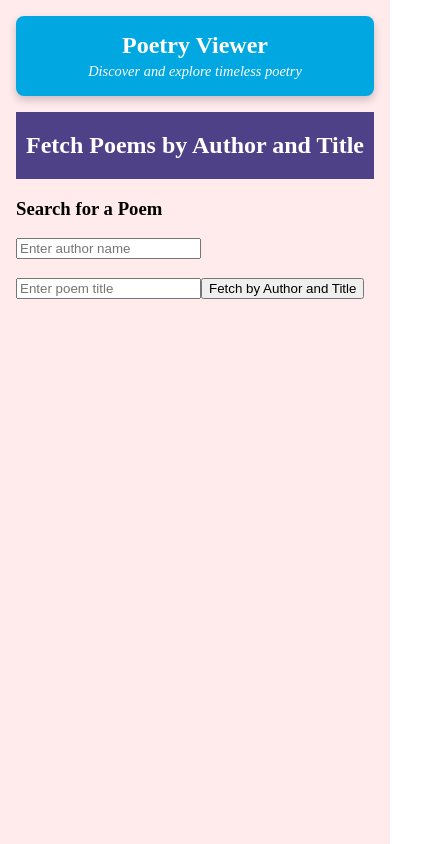
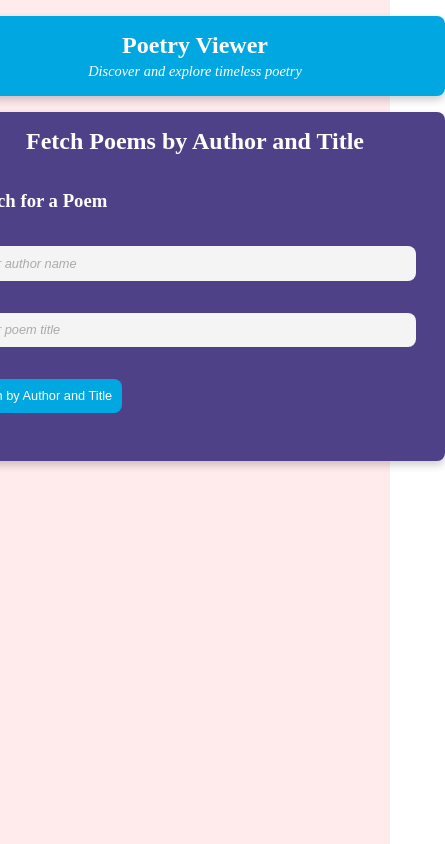
Before and after one commit to krystin987/stunning-spoon, an Angular app: page / in a window 390 px wide. Shown: the whole page, 445 px wide, since content can reach past the window. Built offline with nearby package versions, Linux system fonts and the light colour scheme.

Commit message:
refine search to return only one title instead of a list, adjust css to behave more better

```diff
--- a/angular.json
+++ b/angular.json
@@ -92,11 +92,23 @@
         },
         "deploy": {
           "builder": "angular-cli-ghpages:deploy"
+        },
+        "lint": {
+          "builder": "@angular-eslint/builder:lint",
+          "options": {
+            "lintFilePatterns": [
+              "src/**/*.ts",
+              "src/**/*.html"
+            ]
+          }
         }
       }
     }
   },
   "cli": {
-    "analytics": "c7619799-88d1-4e3a-a356-e6762228d6a3"
+    "analytics": "c7619799-88d1-4e3a-a356-e6762228d6a3",
+    "schematicCollections": [
+      "@angular-eslint/schematics"
+    ]
   }
 }
--- a/src/app/poetry/poetry.component.css
+++ b/src/app/poetry/poetry.component.css
@@ -1,129 +1,76 @@
-div.poetry-component-div {
-  width: 600px;
-  /*max-width: 600px; !* Optional: Limit content width *!*/
-  background: #4E4187; /* Optional: Set a background color for the content */
-  border-radius: 8px; /* Optional: Rounded corners */
-  box-shadow: 0 4px 8px rgba(0, 0, 0, 0.2); /* Optional: Add a shadow */
-  padding: 2rem; /* Optional: Add padding inside the content */
+.poetry-component {
+  display: flex;
+  flex-direction: column;
+  background: #4E4187;
+  border-radius: 8px;
+  box-shadow: 0 4px 8px rgba(0, 0, 0, 0.2);
+  padding: 2rem;
+  margin: auto;
+  color: white;
+  width: 100%;
+  max-width: 800px;
+  min-width: 500px;
+  box-sizing: border-box;
+  overflow: hidden;
+  transition: width 0.3s ease;
 }
 
-h2 {
-  width: 100%;
+/* Header */
+header h2 {
+  text-align: center;
+  margin: 0;
+  font-size: 1.5rem;
 }
 
-h3, h4 {
-  text-align: center;
+/*input & button */
+input[type="text"], button {
+  padding: 0.8rem;
+  font-size: 1rem;
+  border-radius: 8px;
+  margin: 1rem 0;
 }
 
-h3 {
-  color: #00A7E1; /* Style for author name */
-  font-weight: bold;
+input[type="text"] {
+  border: none;
+  width: calc(100% - 2rem);
+  background: #f4f4f4;
+  color: #333;
 }
 
-h4 {
-  color: #555; /* Style for poem title */
-  font-style: italic;
+input[type="text"]:focus {
+  outline: 2px solid #1a5d87;
 }
 
-input {
-  margin-bottom: .2rem;
-}
-
-p {
-  color: #333; /* Style for poem text */
-  line-height: 1.6;
-  font-size: 1.1em;
-  margin: 0;
-  padding: 0;
-}
-
-.poetry-header {
-  display: flex;
-  justify-content: space-between;
-  align-items: center;
-  text-align: center;
-  /*position: sticky; !* Keeps the header fixed at the top of the container *!*/
-  top: 0;
-  z-index: 10;
-  color: #ffffff;
-  background-color: #4E4187;
-}
-
-.input-container {
-  display: flex;
-  flex-direction: column;
-  align-items: center;
-  margin: auto;
-  /*width: auto;*/
-}
-
-.input-container button {
-  padding: 0.8rem;
-  font-size: 1rem;
-  background-color: #00A7E1;
-  color: white;
-  border: none;
-  border-radius: 8px;
-  cursor: pointer;
-  transition: background-color 0.3s ease;
-}
-
-.input-container button:hover {
-  background-color: #1a5d87; /* Darker shade on hover */
-}
-
-
-/* Search box styling */
-.input-container input[type="text"] {
-  padding: 0.8rem; /* Add padding inside the input */
-  border-radius: 8px; /* Rounded corners */
-  font-size: 1rem;
-  margin-left: 1rem; /* Space between the title and input */
-  width: 60%; /* Adjust width as necessary */
-  background-color: #f4f4f4; /* Light background */
-  color: #333; /* Text color */
-  outline: none; /* Removes the default outline */
-  transition: border-color 0.3s ease; /* Smooth transition on focus */
-}
-
-/* Change border color on focus */
-.input-container input[type="text"]:focus {
-  border-color: #1a5d87; /* Darker border on focus */
-  background-color: white; /* Make background white when focused */
-}
-
-.input-container input[type="text"]::placeholder {
+input[type="text"]::placeholder {
   color: #aaa; /* Lighter color for placeholder */
   font-style: italic; /* Make placeholder italic */
 }
 
-.input-container input, button {
-  margin-top: 1rem;
+button {
+  background-color: #00A7E1;
+  color: white;
+  border: none;
+  cursor: pointer;
+  transition: background-color 0.3s ease;
+}
+button:hover {
+  background-color: #1a5d87;
 }
 
-.poetry-content {
-  flex: 1; /* Fills the remaining space below the header */
-  overflow-y: auto; /* Enables vertical scrolling */
-  padding: 1rem;
-  margin-top: 1rem;
-  background-color: #f9f9f9; /* Light background for content */
-  color: #333; /* Content text color */
-  line-height: 1.6;
-  border-radius: 8px; /* Optional: Rounded corners */
-  box-shadow: 0 4px 8px rgba(0, 0, 0, 0.2); /* Optional: Add a shadow */
+/*sections*/
+
+section {
+  margin: 1rem 0;
 }
 
-.poem-text {
-  color: #FFEAEC;
-  font-size: 1.1rem;
-  line-height: 1.6;
-  text-align: justify;
+.error-message {
+  color: red;
 }
 
 .poem-line {
   margin: 0.5rem 0;
   position: relative;
-  padding-bottom: 1rem; /* Space for the decoration */
+  padding-bottom: 1rem;
 }
 
 .selection-view ul {
@@ -132,29 +79,41 @@ p {
 }
 
 .selection-view li {
-  margin: 0.5rem 0;
   padding: 0.8rem;
-  background-color: #f4f4f4;
-  border: 1px solid #ddd;
+  background: #1a5d87;
   border-radius: 4px;
   cursor: pointer;
+  margin: 0.5rem 0;
+  transition: background-color 0.3s ease;
 }
 
 .selection-view li:hover {
   background-color: #e0e0e0;
 }
 
-.poem-view .poem-content {
-  margin-top: 1rem;
+/*poems*/
+.poem-content p {
+  margin: 0.5rem 0;
   text-align: justify;
-  line-height: 1.6;
 }
 
-.poem-content p {
-  color: white;
+/* Responsive Design */
+@media (max-width: 768px) {
+  .poetry-component {
+    padding: 1rem;
+  }
+
+  input[type="text"],
+  button {
+    font-size: 0.9rem;
+    padding: 0.6rem;
+  }
 }
 
-.error-message {
-  color: red;
-  margin-top: 1rem;
+@media (max-width: 480px) {
+  input[type="text"],
+  button {
+    font-size: 0.8rem;
+  }
+
 }
--- a/src/app/poetry/poetry.component.ts
+++ b/src/app/poetry/poetry.component.ts
@@ -47,9 +47,12 @@ export class PoetryComponent {
     // Fetch data based on available inputs
     if (author && title) {
       // Fetch both author and title data if both inputs are provided
-      this.poetryService.getAuthorAndTitle(author, title).subscribe({
+      this.poetryService.getPoemsByAuthor(author).subscribe({
         next: data => {
-          this.poems = data.authorData.concat(data.titleData); // Combine author and title results
+          // Filter by title on the client side
+          this.poems = data.filter((poem: any) =>
+            poem.title.toLowerCase() === title.toLowerCase()
+          );
           this.handlePoemResults();
         },
         error: err => {
```
Also changed, not shown: eslint.config.js (added, +43 -0 lines), package.json (+6 -2 lines), 1 other file (tests, documents, lock files or other folders).
